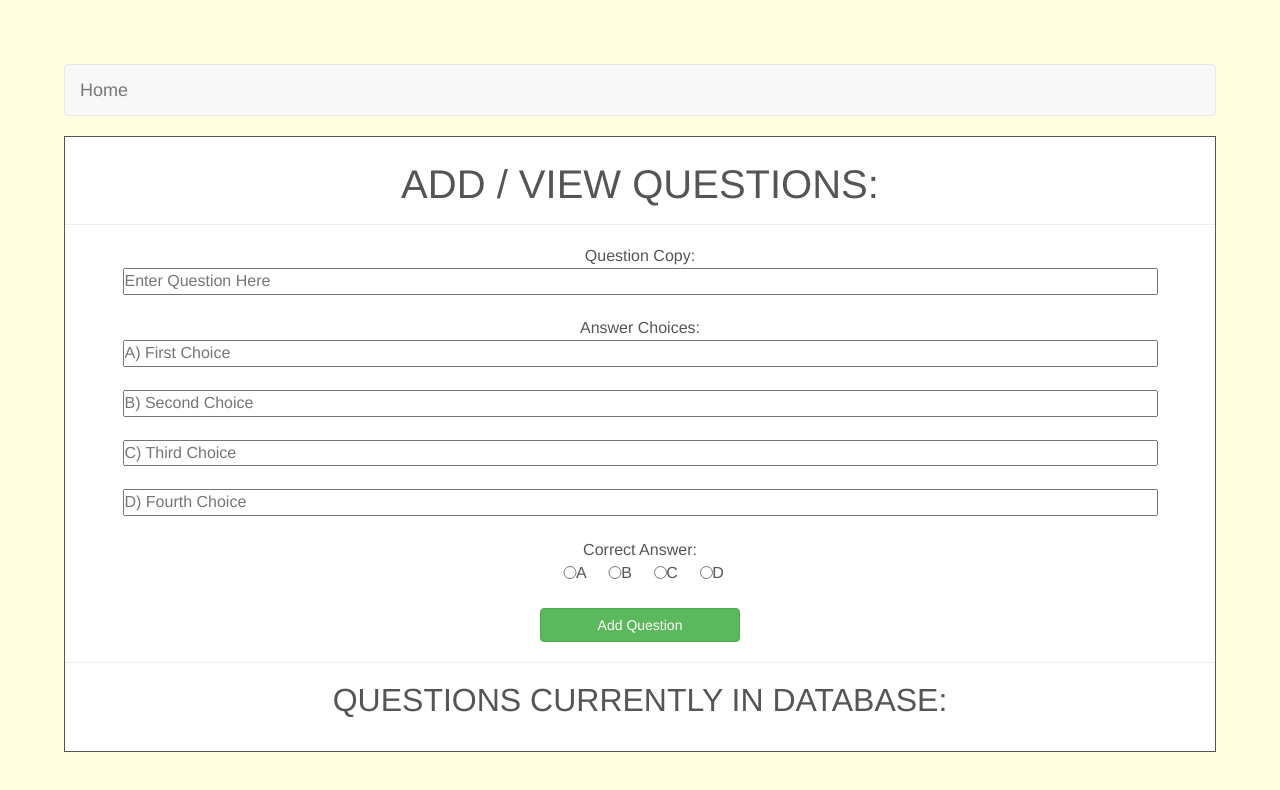
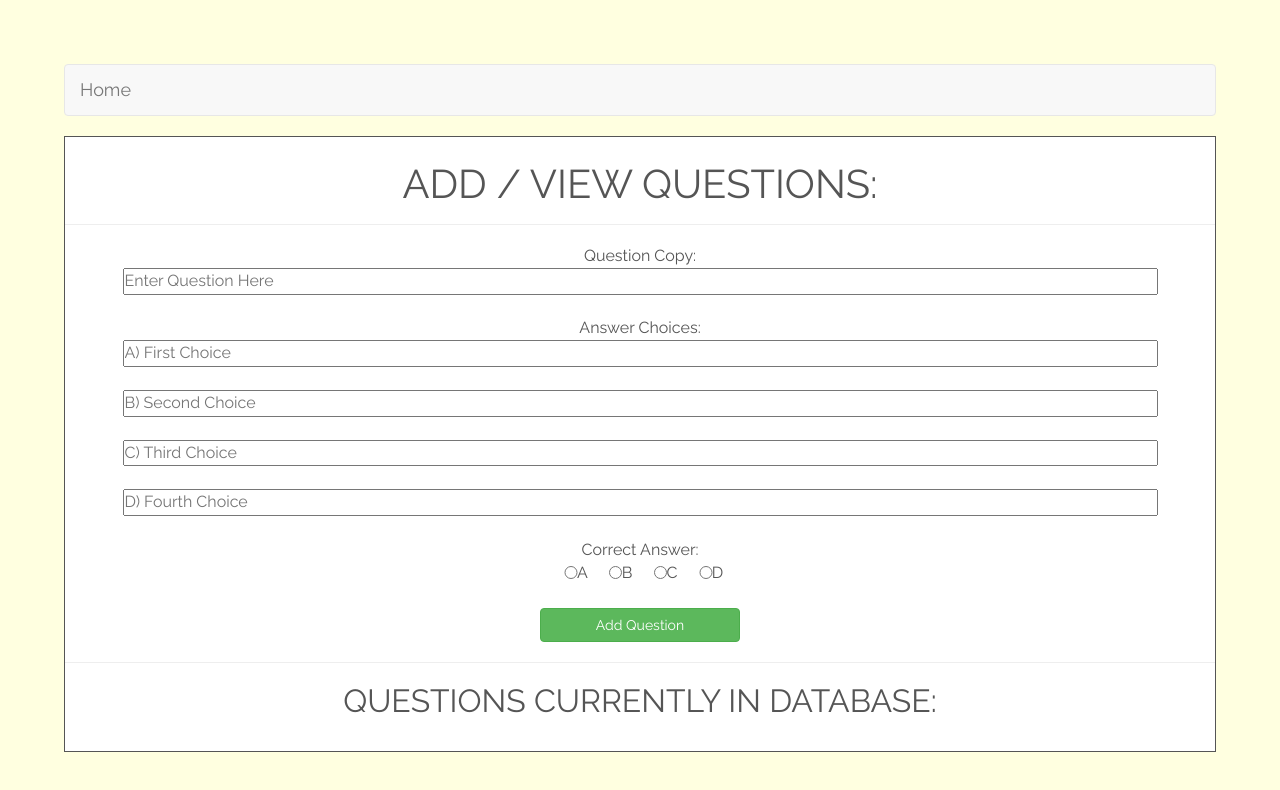
Before and after one commit to donghwalee/5q_quizzer, a website: page public/create.html in a window 1280 px wide. Drawn offline with nearby package versions, Linux system fonts and the light colour scheme; no server answers.

Commit message:
added font lines in css

```diff
--- a/public/css/create.css
+++ b/public/css/create.css
@@ -9,6 +9,7 @@ body {
   background-color: lightyellow;
   padding: 5%;
   text-align: center;
+  font-family: 'Raleway', sans-serif;
 }
 
 #create-questions {
--- a/public/css/style.css
+++ b/public/css/style.css
@@ -9,6 +9,7 @@ body {
   background-color: white;
   padding: 0% 5% 5% 5%;
   text-align: center;
+  font-family: 'Raleway', sans-serif;
 }
 
 #quiz {
```
